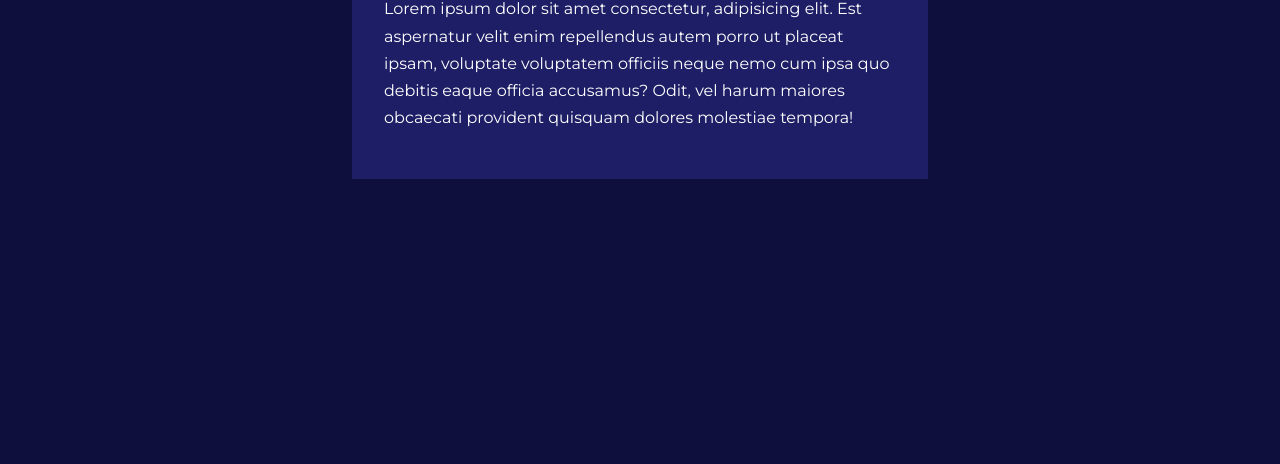
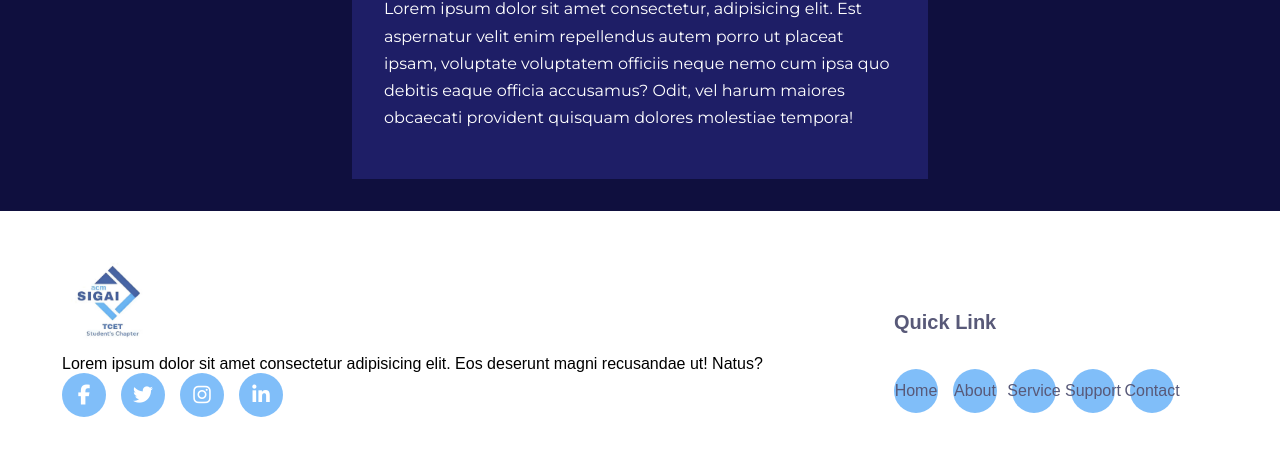
Before and after one commit to Satish0079/ACM-SIGAI-Website, a PHP site: page /post.html in a window 1280 px wide. Shown: the part 919-1383 px from the top of the page. Before the commit the page ends 1098 px from the top, so only its background shows below. Run offline with PHP 8.4, Linux system fonts and the light colour scheme; some libraries are stand-ins or nearby versions.

Commit message:
added footer

```diff
--- /dev/null
+++ b/footer.css
@@ -0,0 +1,165 @@
+  .footer{
+    margin: 0;
+    padding: 0;
+    /* min-height: 100vh; */
+    background-color: #eeeeee;
+    font-family: "Heebo", sans-serif;
+    display: flex;
+    align-items: center;
+    justify-content: flex-end;
+    flex-direction: column;
+  }
+
+  footer {
+    position: relative;
+    width: 100%;
+    height: auto;
+    background-color: #ffffff;
+  }
+
+  .container-footer {
+    width: 100%;
+    max-width: 1320px;
+    margin: 0 auto;
+    padding: 0 20px; /* Increased padding for better spacing */
+    border-top-left-radius: 20px;
+    border-top-right-radius: 20px;
+  }
+
+  .wrapper-footer {
+    display: flex;
+    justify-content: space-around; /* Adjusted to space-around for better alignment */
+    flex-wrap: wrap;
+  }
+  .wrapper-footer .footer-widget {
+    width: calc(30% - 20px); /* Adjusted width for better alignment and spacing */
+    margin: 0 10px 50px;
+    padding: 0 10px; /* Adjusted padding for better spacing */
+  }
+
+  .wrapper-footer .footer-widget:nth-child(1) {
+    width: calc(60% - 20px); /* Adjusted width for better alignment and spacing */
+    margin-right: 10px;
+  }
+
+  .wrapper-footer .map-section {
+    width: calc(100% - 20px); /* Adjusted width for better alignment and spacing */
+    margin: 0 10px 50px;
+  }
+
+  /* Styles for the icons and links */
+  .wrapper-footer .footer-widget .socials,
+  .wrapper-footer .footer-widget .links {
+    display: flex;
+    align-items: center;
+    justify-content: flex-start;
+  }
+
+  .wrapper-footer .footer-widget .socials li,
+  .wrapper-footer .footer-widget .links li {
+    list-style: none;
+  }
+
+  .wrapper-footer .footer-widget .socials li a,
+  .wrapper-footer .footer-widget .links li a {
+    width: 44px;
+    height: 44px;
+    margin-right: 15px; /* Increased margin for better spacing */
+    color: #ffffff;
+    background-color: rgba(3, 127, 243, 0.5);
+    border-radius: 50%;
+    font-size: 20px;
+    text-decoration: none;
+    display: flex;
+    align-items: center;
+    justify-content: center;
+    transition: all 0.3s ease-out;
+  }
+
+  .wrapper-footer .footer-widget .socials li a:hover,
+  .wrapper-footer .footer-widget .links li a:hover {
+    background-color: #037ef3;
+  }
+
+  .wrapper-footer .footer-widget h6 {
+    color: #585978;
+    margin: 10px 0 35px;
+    font-size: 20px;
+    font-weight: 600;
+  }
+
+  .wrapper-footer .footer-widget .links li {
+    list-style: none;
+  }
+
+  .wrapper-footer .footer-widget .links li a {
+    color: #585978;
+    font-size: 16px;
+    text-decoration: none;
+    text-transform: capitalize;
+    line-height: 32px;
+    transition: all 0.3s ease-out;
+  }
+
+  .wrapper-footer .footer-widget .links li a:hover {
+    color: #037ef3;
+  }
+
+  /* Rest of the styles for the map section */
+
+  @media (max-width: 992px) {
+    .container-footer {
+      max-width: 960px;
+    }
+
+    .wrapper-footer .footer-widget,
+    .wrapper-footer .footer-widget:nth-child(1),
+    .wrapper-footer .map-section {
+      width: calc(50% - 20px); /* Adjusted width for better alignment and spacing */
+    }
+  }
+
+  .footer-logo{
+    padding-top: 40px;
+  }
+  .footer-widget.quicklinks{
+    padding-top: 90px;
+  }
+
+  @media (max-width: 768px) {
+    .container-footer {
+      max-width: 720px;
+    }
+
+    .wrapper-footer .footer-widget,
+    .wrapper-footer .footer-widget:nth-child(1),
+    .wrapper-footer .map-section {
+      width: 100%;
+      margin: 0 0 50px;
+    }
+    .footer-widget.quicklinks{
+        padding-top: 0;
+      }
+  }
+
+  .map-section {
+    border-radius: 10px;
+    overflow: hidden;
+  }
+
+  .map-section iframe {
+    height: 100%;
+    width: 100%;
+    border: 0;
+  }
+  .copyright-wrapper {
+    padding: 20px 0;
+    border-top: 1px solid rgba(88, 89, 120, 0.4);
+    border-bottom-left-radius: 20px;
+    border-bottom-right-radius: 20
+  }
+  .copyright-wrapper p{
+    display: flex;
+    justify-content: right;
+    padding-right: 20px;
+  }
--- a/post.html
+++ b/post.html
@@ -5,6 +5,9 @@
     <meta name="viewport" content="width=device-width, initial-scale=1.0">
     <title>Document</title>
     <link rel="stylesheet" href="./style4events.css">
+    <link rel="stylesheet" href="footer.css">
+    <script src="https://kit.fontawesome.com/64d58efce2.js"
+    crossorigin="anonymous"></script>
     <link rel="stylesheet" href="https://unicons.iconscout.com/release/v4.0.0/css/line.css">
     <link rel="stylesheet" href="https://fonts.googleapis.com/css2?family=Montserrat:wght@300;400;500;600;700;800;900&
     display=swap" rel="stylesheet">
@@ -46,5 +49,64 @@
             </p>
         </div>
     </section>
+    <section class="footer">
+        <footer>
+    <div class="container-footer">
+      <div class="wrapper-footer">
+        <div class="footer-widget">
+          <div class="footer-logo">
+          <a href="#">
+            <img src="./Images/SIG_AI.png" width="100px" height="100px" class="logo" />
+          </a>
+          </div>
+          <p class="desc">
+            Lorem ipsum dolor sit amet consectetur adipisicing elit. Eos
+            deserunt magni recusandae ut! Natus?
+          </p>
+          <ul class="socials">
+            <li>
+              <a href="#">
+                <i class="fab fa-facebook-f"></i>
+              </a>
+            </li>
+            <li>
+              <a href="#">
+                <i class="fab fa-twitter"></i>
+              </a>
+            </li>
+            <li>
+              <a href="#">
+                <i class="fab fa-instagram"></i>
+              </a>
+            </li>
+            <li>
+              <a href="#">
+                <i class="fab fa-linkedin-in"></i>
+              </a>
+            </li>
+          </ul>
+        </div>
+        <div class="footer-widget quicklinks">
+          <h6>Quick Link</h6>
+          <ul class="links">
+            <li><a href="#">home</a></li>
+            <li><a href="#">about</a></li>
+            <li><a href="#">service</a></li>
+            <li><a href="#">support</a></li>
+            <li><a href="#">contact</a></li>
+          </ul>
+        </div>
+
+        <div class="map-section">
+          <iframe src="https://www.google.com/maps/embed?pb=!1m18!1m12!1m3!1d3767.66489986486!2d72.87099646149932!3d19.209833197681018!2m3!1f0!2f0!3f0!3m2!1i1024!2i768!4f13.1!3m3!1m2!1s0x3be7b0e57647569d%3A0xc0aec329c82d3555!2sThakur%20College%20of%20Engineering%20and%20Technology!5e0!3m2!1sen!2sin!4v1703237073948!5m2!1sen!2sin" width="400" height="300" style="border:0;" allowfullscreen="" loading="lazy" referrerpolicy="no-referrer-when-downgrade"></iframe>
+      </div>
+  </div>
+      </div>
+      <div class="copyright-wrapper">
+        <p>© 2023 TCET ACM SIG-AI</p>
+      </div>
+    </div>
+  </footer>
+        </section>
 </body>
 </html>
--- a/style4events.css
+++ b/style4events.css
@@ -286,7 +286,7 @@ Single Post
 */
 
 @media screen and (max-width: 600px) {
-    section{
+    .events{
         margin-top: 2rem;
     }
 
```
Also changed, not shown: Index.php (+63 -1 lines).
